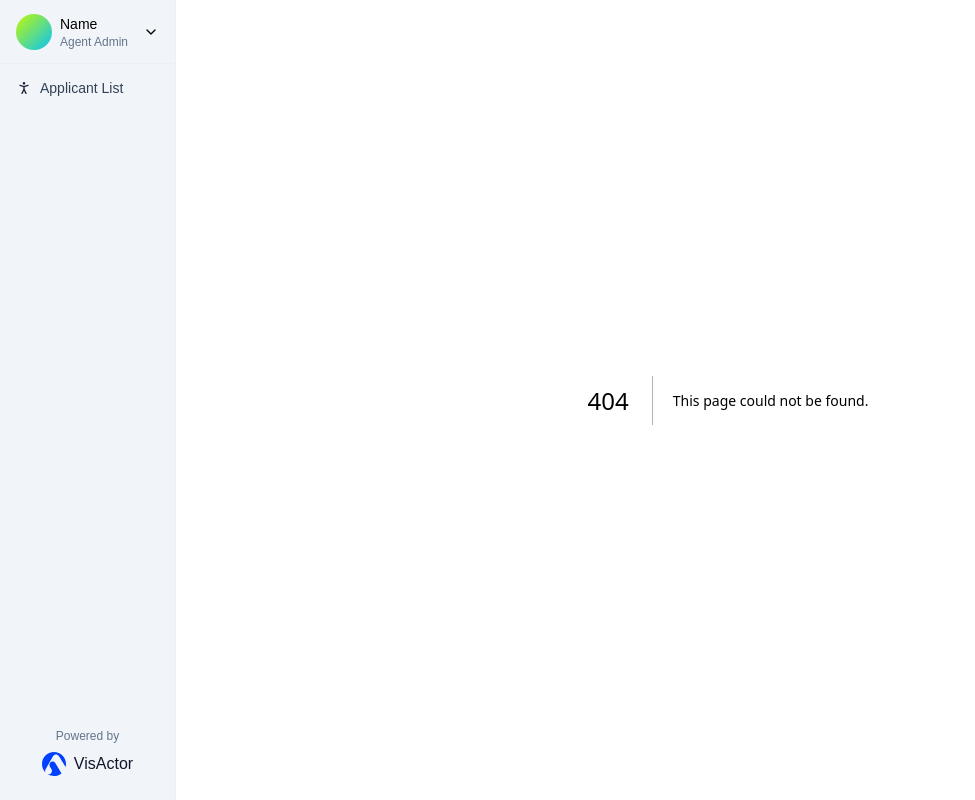
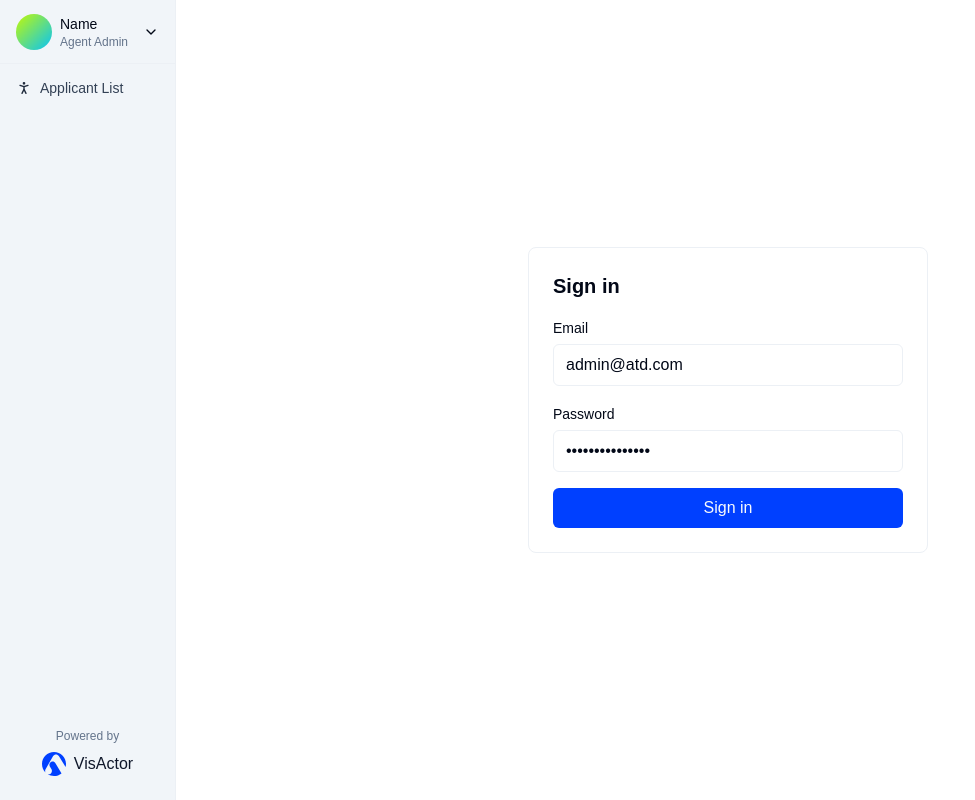
Before and after one commit to mjsol12/applicant-tracking, a Next.js app: page /login in a window 1280 px wide. Before the commit this address had no page. Shown: the whole page, without its empty margins (0-975 px from the left). Built offline with nearby package versions, Linux system fonts and the light colour scheme; a web font is replaced by a local one.

Commit message:
Auth updates

```diff
--- /dev/null
+++ b/src/app/api/auth/login/route.ts
@@ -0,0 +1,34 @@
+import { NextResponse } from "next/server";
+
+import { APPWRITE_SESSION_COOKIE } from "@/lib/auth-constants";
+import { createAdminClient } from "@/lib/appwrite-server";
+import { cookies } from "next/headers";
+
+export async function POST(request: Request) {
+  try {
+    const { email, password } = await request.json();
+
+    if (!email || !password) {
+      return NextResponse.json({ error: "Email and password are required." }, { status: 400 });
+    }
+
+    const { account } = await createAdminClient();
+    const session = await account.createEmailPasswordSession({ email, password });
+
+    if (!session.secret) {
+      return NextResponse.json({ error: "Could not create a valid session." }, { status: 500 });
+    }
+
+
+    (await cookies()).set(APPWRITE_SESSION_COOKIE, session.secret, {
+      httpOnly: true,
+      sameSite: "strict",
+      secure: process.env.NODE_ENV === "production",
+      path: "/"
+    });
+
+    return NextResponse.json({ ok: true }, { status: 200 });
+  } catch {
+    return NextResponse.json({ error: "Invalid credentials." }, { status: 401 });
+  }
+}
--- /dev/null
+++ b/src/app/api/auth/logout/route.ts
@@ -0,0 +1,30 @@
+import { NextResponse } from "next/server";
+import { cookies } from "next/headers";
+
+import { APPWRITE_SESSION_COOKIE } from "@/lib/auth-constants";
+import { createSessionClient } from "@/lib/appwrite-server";
+
+export async function POST(request: Request) {
+  const cookieStore = await cookies();
+  const session = cookieStore.get(APPWRITE_SESSION_COOKIE)?.value;
+
+  if (session) {
+    try {
+      const { account } = await createSessionClient();
+      await account.deleteSession("current");
+    } catch {
+      // Ignore remote delete failures and still clear local cookie.
+    }
+  }
+
+  const response = NextResponse.redirect(new URL("/login", request.url));
+  response.cookies.set(APPWRITE_SESSION_COOKIE, "", {
+    httpOnly: true,
+    sameSite: "lax",
+    secure: process.env.NODE_ENV === "production",
+    path: "/",
+    maxAge: 0,
+  });
+
+  return response;
+}
--- /dev/null
+++ b/src/app/login/page.tsx
@@ -0,0 +1,81 @@
+"use client";
+
+import { useState } from "react";
+import { useRouter } from "next/navigation";
+
+export default function LoginPage() {
+  const router = useRouter();
+  const [email, setEmail] = useState("admin@atd.com");
+  const [password, setPassword] = useState("Rhx7wpWVn8Yv@AF");
+  const [error, setError] = useState("");
+  const [isSubmitting, setIsSubmitting] = useState(false);
+
+  async function onSubmit(event: React.FormEvent<HTMLFormElement>) {
+    event.preventDefault();
+    setError("");
+    setIsSubmitting(true);
+
+    try {
+      const response = await fetch("/api/auth/login", {
+        method: "POST",
+        headers: { "Content-Type": "application/json" },
+        body: JSON.stringify({ email, password }),
+      });
+
+      if (!response.ok) {
+        const data = (await response.json()) as { error?: string };
+        setError(data.error || "Login failed.");
+        return;
+      }
+
+      router.push("/");
+      router.refresh();
+    } catch {
+      setError("Login failed.");
+    } finally {
+      setIsSubmitting(false);
+    }
+  }
+
+  return (
+    <main className="mx-auto flex min-h-screen max-w-md items-center px-6">
+      <form className="w-full space-y-4 rounded-lg border p-6" onSubmit={onSubmit}>
+        <h1 className="text-xl font-semibold">Sign in</h1>
+        <div className="space-y-1">
+          <label className="text-sm" htmlFor="email">
+            Email
+          </label>
+          <input
+            id="email"
+            type="email"
+            className="w-full rounded-md border px-3 py-2"
+            value={email}
+            onChange={(event) => setEmail(event.target.value)}
+            required
+          />
+        </div>
+        <div className="space-y-1">
+          <label className="text-sm" htmlFor="password">
+            Password
+          </label>
+          <input
+            id="password"
+            type="password"
+            className="w-full rounded-md border px-3 py-2"
+            value={password}
+            onChange={(event) => setPassword(event.target.value)}
+            required
+          />
+        </div>
+        {error ? <p className="text-sm text-red-600">{error}</p> : null}
+        <button
+          type="submit"
+          className="w-full rounded-md bg-primary px-3 py-2 text-primary-foreground disabled:opacity-60"
+          disabled={isSubmitting}
+        >
+          {isSubmitting ? "Signing in..." : "Sign in"}
+        </button>
+      </form>
+    </main>
+  );
+}
--- /dev/null
+++ b/src/lib/appwrite-server.ts
@@ -0,0 +1,48 @@
+"use server";
+import { Client, Account, TablesDB } from "node-appwrite";
+import { cookies } from "next/headers";
+import { APPWRITE_SESSION_COOKIE } from "./auth-constants";
+
+export async function createSessionClient() {
+  const client = new Client()
+    .setEndpoint(process.env.NEXT_PUBLIC_APPWRITE_ENDPOINT!)
+    .setProject(process.env.NEXT_PUBLIC_APPWRITE_PROJECT_ID!);
+
+  const session = (await cookies()).get(APPWRITE_SESSION_COOKIE);
+  if (!session || !session.value) {
+    throw new Error("No session");
+  }
+
+  client.setSession(session.value);
+
+  return {
+    get account() {
+      return new Account(client);
+    },
+    get tablesDB() {
+      return new TablesDB(client);
+    },
+  };
+}
+
+export async function createAdminClient() {
+  const client = new Client()
+    .setEndpoint(process.env.NEXT_PUBLIC_APPWRITE_ENDPOINT!)
+    .setProject(process.env.NEXT_PUBLIC_APPWRITE_PROJECT_ID!)
+    .setKey(process.env.NEXT_SECRET_KEY!);
+
+  return {
+    get account() {
+      return new Account(client);
+    },
+  };
+}
+
+export async function getLoggedInUser() {
+  try {
+    const { account } = await createSessionClient();
+    return await account.get();
+  } catch (error) {
+    return null;
+  }
+}
--- /dev/null
+++ b/src/lib/auth-constants.ts
@@ -0,0 +1 @@
+export const APPWRITE_SESSION_COOKIE = "appwrite-session";
```
